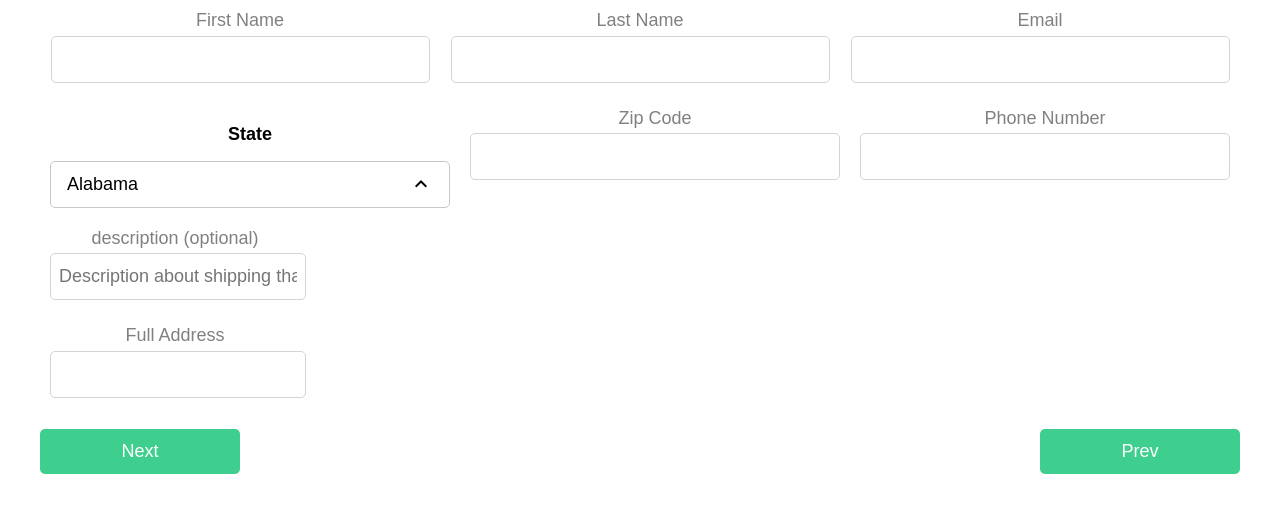
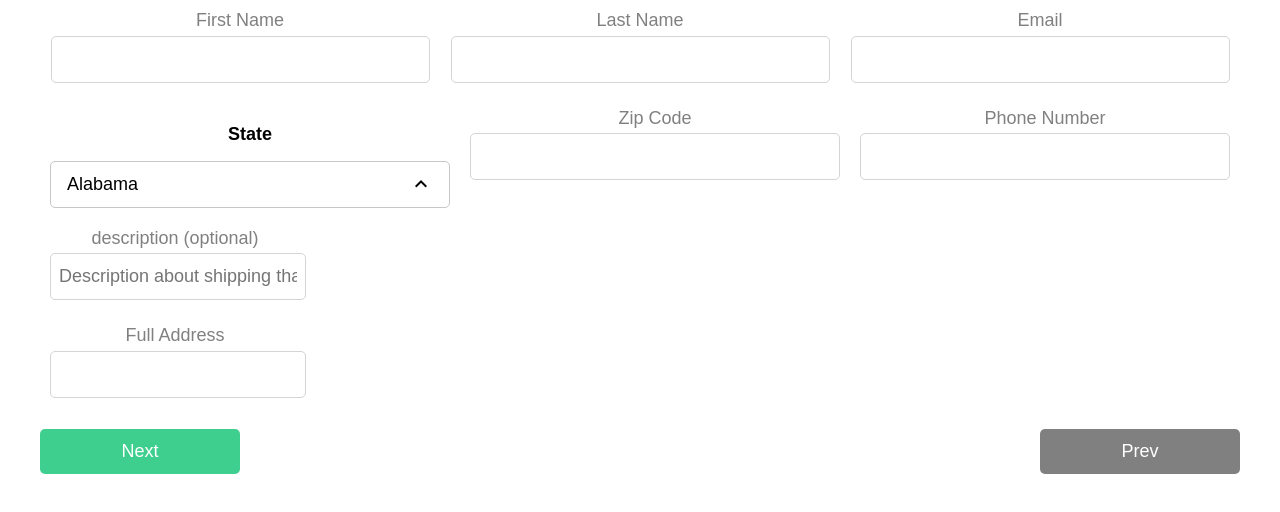
Before and after one commit to ariannargesi/StickerShop, a React (Create React App) app: page /checkout in a window 1280 px wide. Shown: the top 512 px of the page. Built offline with nearby package versions, Linux system fonts and the light colour scheme.

Commit message:
conditionaly disable buttons added

```diff
--- a/src/components/WizardTab/index.js
+++ b/src/components/WizardTab/index.js
@@ -19,8 +19,8 @@ const Index = ({children, styles}) => {
           <div>
               { children[currentTab] }
               <div className="wizard-navigation">
-                  <Button type="success"  size="medium" width={"200px"} onClick={nextClickHandler} >Next</Button>
-                  <Button type="success"  size="medium" width={"200px"} onClick={prevClickHandler} >Prev</Button>
+                  <Button type="success"  size="medium" width={"200px"} onClick={nextClickHandler} disable={currentTab == children.length -1 } >Next</Button>
+                  <Button type="success"  size="medium" width={"200px"} onClick={prevClickHandler} disable={ currentTab == 0 ? true : false } >Prev</Button>
               </div>
           </div>
         </div>
```
